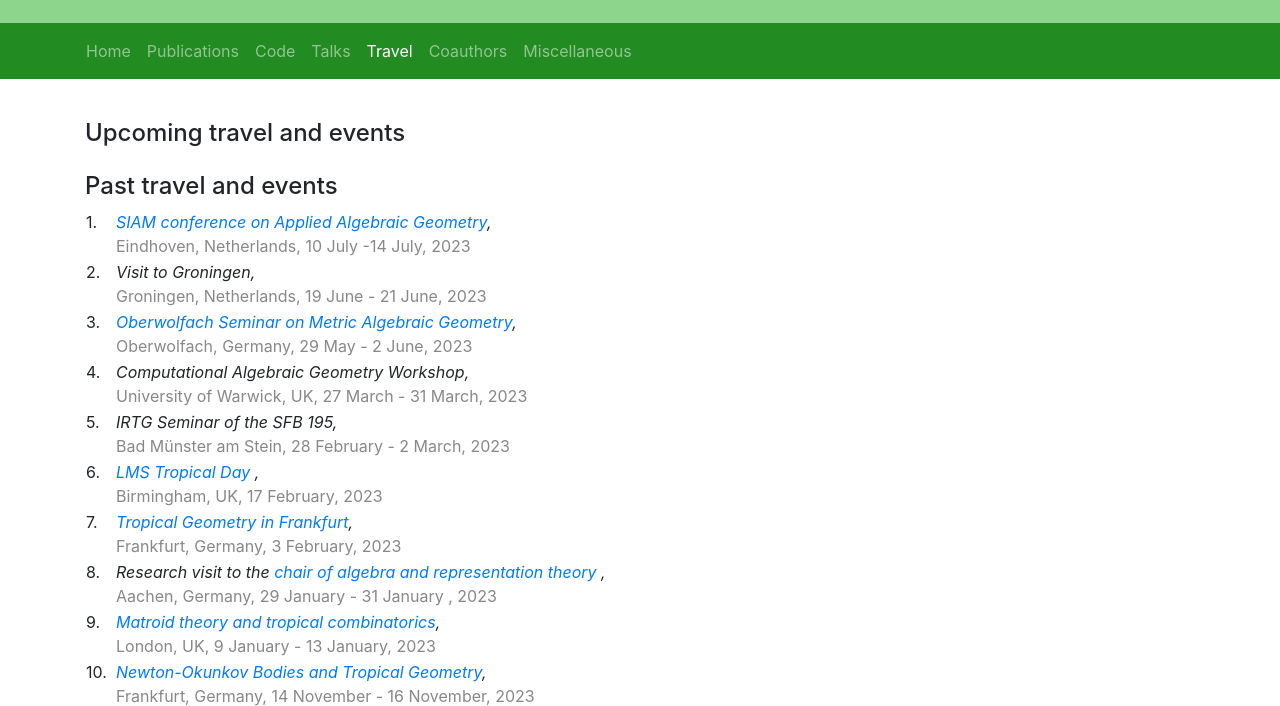
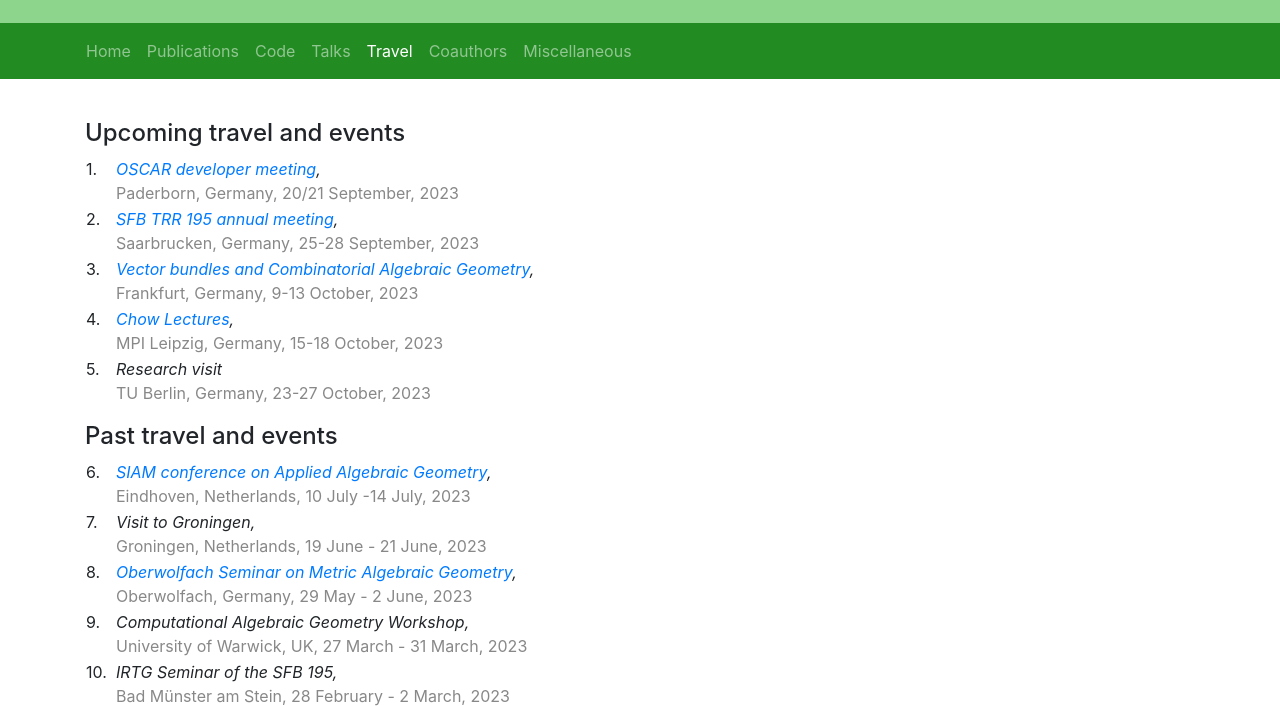
Before and after one commit to VictoriaSchleis/victoriaschleis.github.io, a plain HTML site: page activities.html in a window 1280 px wide. Shown: the part 101-807 px from the top of the page. Drawn offline with Linux system fonts and the light colour scheme.

Commit message:
summer update

```diff
--- a/activities.html
+++ b/activities.html
@@ -58,6 +58,61 @@
             <!-- THE EMPTY SET
             <span style="font-size: 15pt;">&varnothing;</span>-->
 
+            <tr>
+              <td class="paper"/>
+              <td>
+                <span class="paper-text">
+                  <span class="paper-title"><a target="_blank" href="https://www.oscar-system.org/meetings/2023-09/program/"> OSCAR developer meeting</a>,</span><br/>
+                  <span class="journal-text"> Paderborn, Germany, 20/21 September, 2023</span><br/>
+
+                </span>
+              </td>
+            </tr>
+
+            <tr>
+              <td class="paper"/>
+              <td>
+                <span class="paper-text">
+                  <span class="paper-title"><a target="_blank" href="https://www.math.uni-sb.de/ag/brandhorst/index.php?option=com_content&view=article&id=38:3rd-annual-meeting-sfb-trr-196-2023&catid=30&Itemid=109&lang=en"> SFB TRR 195 annual meeting</a>,</span><br/>
+                  <span class="journal-text"> Saarbrucken, Germany, 25-28 September, 2023</span><br/>
+
+                </span>
+              </td>
+            </tr>
+
+
+            <tr>
+              <td class="paper"/>
+              <td>
+                <span class="paper-text">
+                  <span class="paper-title"><a target="_blank" href="https://sites.google.com/view/vectorbundlescombalggeo/home"> Vector bundles and Combinatorial Algebraic Geometry</a>,</span><br/>
+                  <span class="journal-text"> Frankfurt, Germany, 9-13 October, 2023</span><br/>
+
+                </span>
+              </td>
+            </tr>
+
+            <tr>
+              <td class="paper"/>
+              <td>
+                <span class="paper-text">
+                  <span class="paper-title"><a target="_blank" href="https://sites.google.com/view/vectorbundlescombalggeo/home"> Chow Lectures</a>,</span><br/>
+                  <span class="journal-text"> MPI Leipzig, Germany, 15-18 October, 2023</span><br/>
+
+                </span>
+              </td>
+            </tr>
+
+            <tr>
+              <td class="paper"/>
+              <td>
+                <span class="paper-text">
+                  <span class="paper-title">Research visit</span><br/>
+                  <span class="journal-text"> TU Berlin, Germany, 23-27 October, 2023</span><br/>
+
+                </span>
+              </td>
+            </tr>
 
           </table>
         </p>
```
